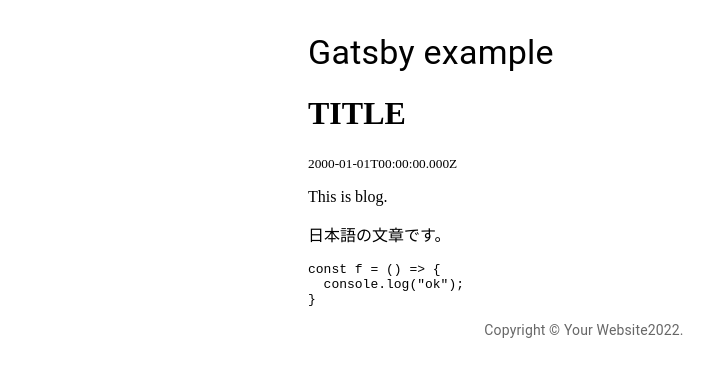
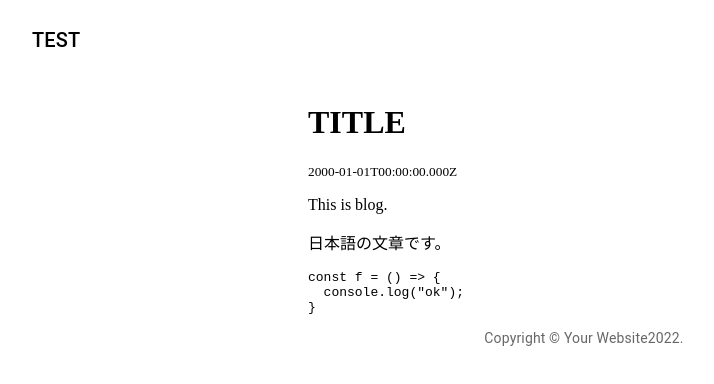
Before and after one commit to nanda-ro/gatsby-starter, a Gatsby site: page /blog/my-first-post/ in a window 1280 px wide. Shown: the whole page, without its empty margins (56-770 px from the left). Built offline with nearby package versions, Linux system fonts and the light colour scheme; Gatsby itself is replaced by a stand-in of ours; some packages are replaced by stand-ins of ours; code samples lack their colours.

Commit message:
update header and copyright

```diff
--- a/src/components/Copyright.js
+++ b/src/components/Copyright.js
@@ -1,7 +1,7 @@
 import React from 'react';
 import Typography from '@mui/material/Typography';
 
-export default function Copyright() {
+const Copyright = () => {
   return (
     <Typography variant="body2" color="text.secondary" align="center">
       {'Copyright © '}
@@ -10,4 +10,6 @@
       {'.'}
     </Typography>
   );
-}
+};
+
+export default Copyright;
--- a/src/components/header.js
+++ b/src/components/header.js
@@ -1,14 +1,16 @@
 import React from 'react';
-import { AppBar, Toolbar, Typography } from '@material-ui/core';
+import { AppBar, Toolbar, Typography, Container } from '@mui/material';
 
 const Header = () => {
     return (
-        <AppBar position="static">
+        <AppBar position="static" color="transparent" elevation="0">
+            <Container>
             <Toolbar>
-                <Typography>TEST</Typography>
+                <Typography variant="h6" color="inherit" component="div">TEST</Typography>
             </Toolbar>
+            </Container>
         </AppBar>
     );
-}
+};
 
 export default Header;
--- a/src/templates/blog-post.js
+++ b/src/templates/blog-post.js
@@ -2,9 +2,8 @@
 import { graphql } from "gatsby";
 import { MDXProvider } from "@mdx-js/react";
 import { MDXRenderer } from "gatsby-plugin-mdx";
-import Container from '@mui/material/Container';
-import Typography from '@mui/material/Typography';
-import Box from '@mui/material/Box';
+import { Box, Container, Typography } from '@mui/material';
+import Header from '../components/Header';
 import Copyright from '../components/Copyright';
 import * as styles from './blog-post.module.css';
 
@@ -12,11 +11,10 @@
   const post = data.mdx
 
   return (
-    <Container maxWidth="sm">
-      <Box sx={{ my: 4 }}>
-        <Typography variant="h4" component="h1" gutterBottom>
-          Gatsby example
-        </Typography>
+    <Container maxWidth="false">
+      <Header/>
+      <Container maxWidth="sm">
+        <Box sx={{ my: 4 }}>
         <div>
           <h1>{post.frontmatter.title}</h1>
           <small>{post.frontmatter.date}</small>
@@ -25,10 +23,11 @@
           </MDXProvider>
         </div>
         <Copyright />
-      </Box>
+        </Box>
+      </Container>
     </Container>
-  )
-}
+  );
+};
 
 export const query = graphql`
   query BlogQuery($slug: String!) {
```
Also changed, not shown: src/pages/blog.js (+13 -5 lines), src/pages/index.js (+5 -10 lines).
